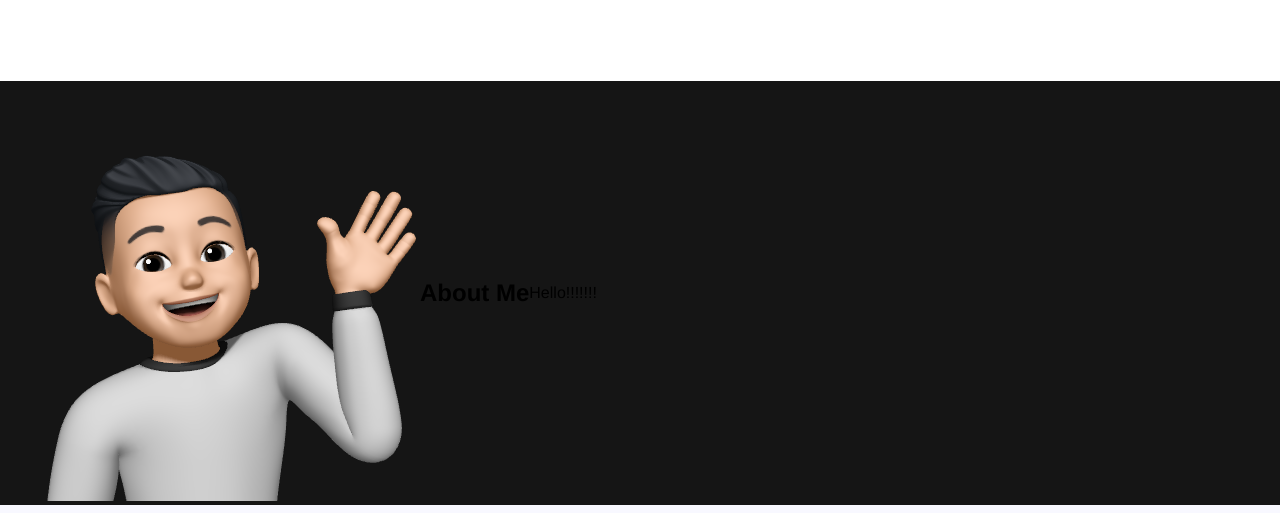
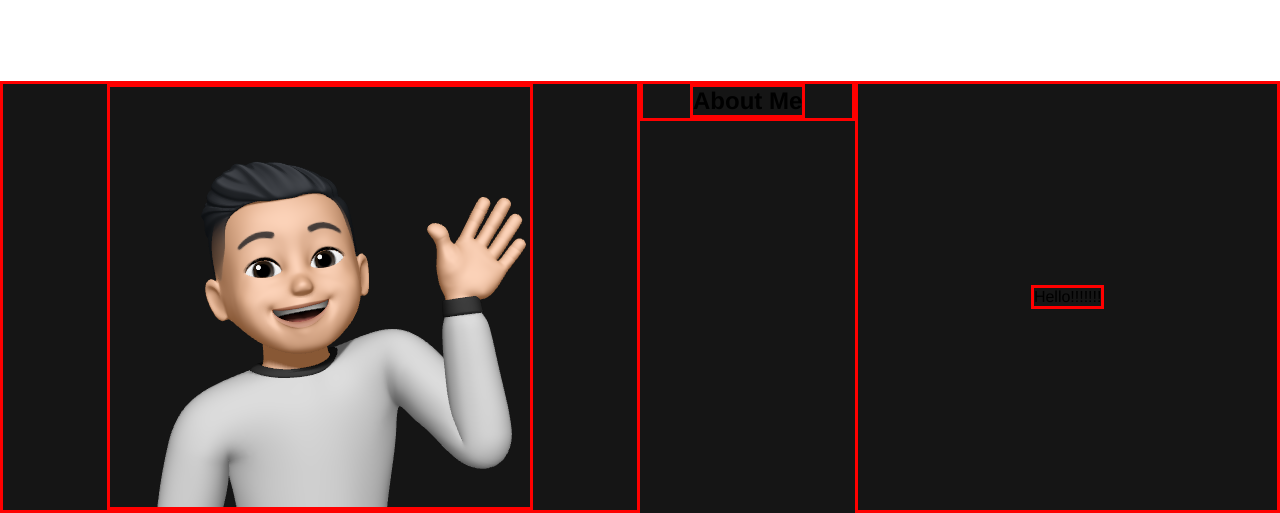
Before and after one commit to diegoIsBuilding/dg-portfolio, a Flask app: page / in a window 1280 px wide. Shown: the part 609-1122 px from the top of the page. Run offline with Flask 3, Linux system fonts and the light colour scheme.

Commit message:
Working on about me section

```diff
--- a/static/css/styles.css
+++ b/static/css/styles.css
@@ -237,12 +237,65 @@ nav {
 ==============About Section============== */
 #about {
     display: flex;
+    flex-direction: row;
     flex-wrap: wrap;
-    align-items: center;
-    width: auto;
+    width: 100%;
     background-color: #151515;
     height: 100%;
     margin-top: 5rem;
+}
+.about-me-img {
+    display: flex;
+    flex-direction: column;
+    justify-content: center;
+    align-items: center;
+    border-style: solid;
+    border-color: red;
+    width: 50%;
+    height: 100%;
+}
+
+.about-me-img img {
+    border-style: solid;
+    border-color: red;
+    height: 100%;
+    width: auto;
+}
+
+.about-me {
+    border-style: solid;
+    border-color: red;
+    display: flex;
+    flex-direction: column;
+    justify-content: center;
+    align-items: center;
+    height: 15%;
+    width: 50%;
+    flex: 1;
+
+}
+
+.about-me h1 {
+    border-style: solid;
+    border-color: red;
+    margin: 0;
+}
+
+.about-me-text {
+    border-style: solid;
+    border-color: red;
+    display: flex;
+    flex-direction: column;
+    justify-content: center; /* Center content for about-me and about-me-text */
+    align-items: center;
+    width: 50%;
+    flex: 2;
+
+}
+.about-me-text p {
+    border-style: solid;
+    border-color: red;
+
 }
 
 /* ========================================
@@ -349,4 +402,10 @@ nav {
 
 /* ========================================
 ======================================== */
+
+/* ========================================
+    ==============Mobile About Section============== */
+
+/* ========================================
+======================================== */
 }
```
